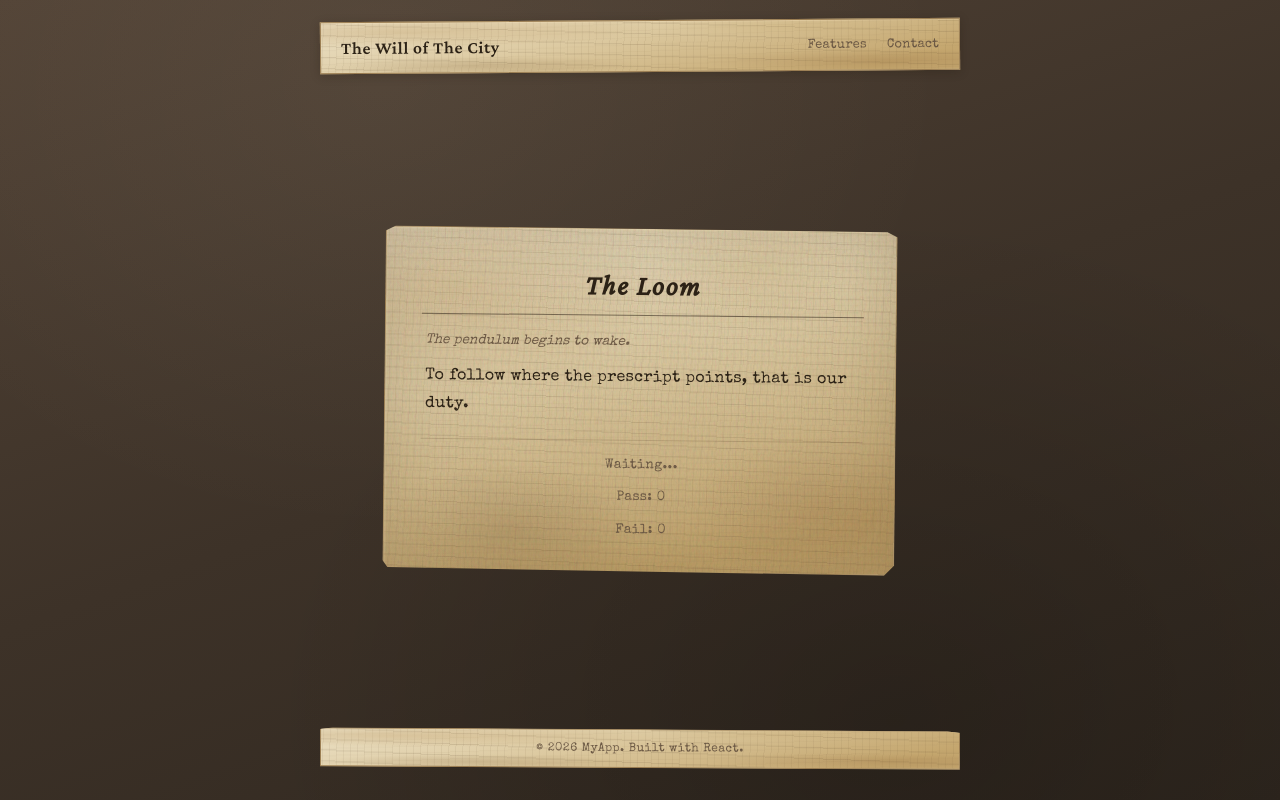
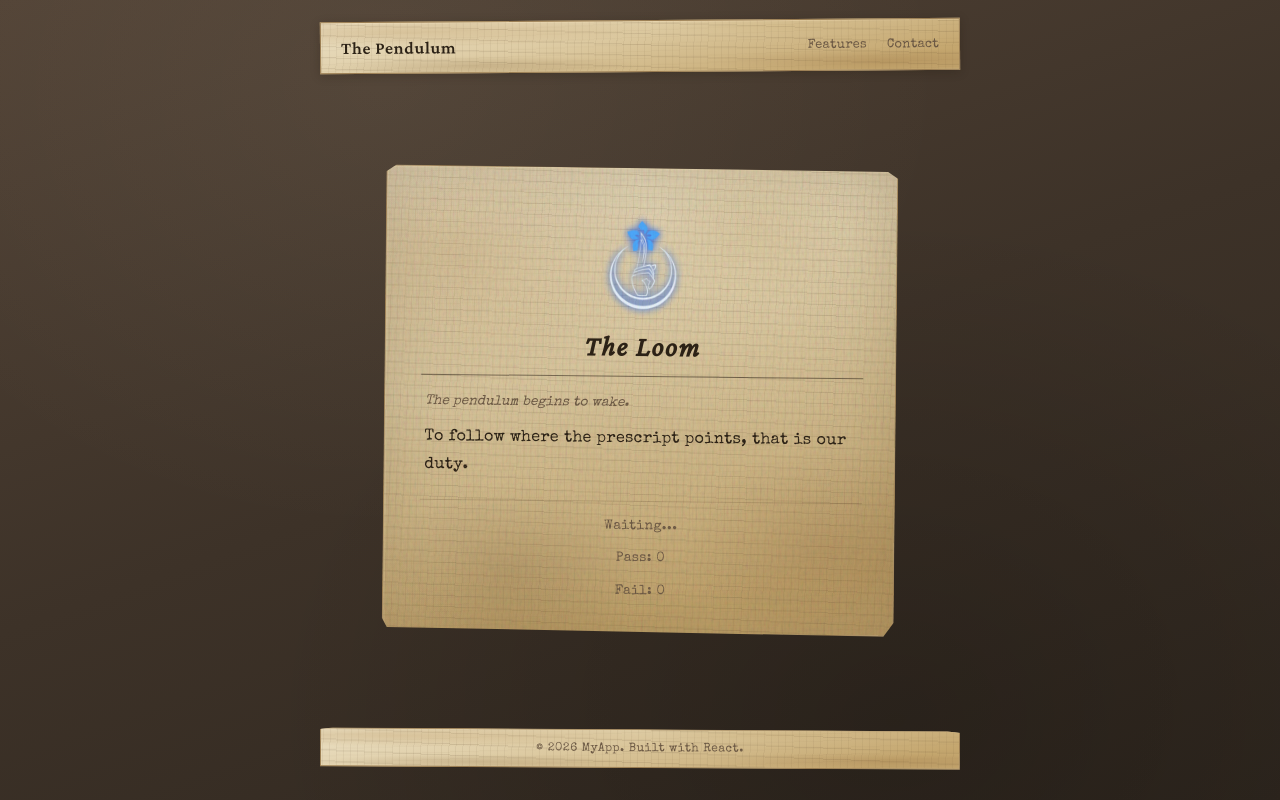
Before and after one commit to Neapolicy/The-Loom, a React (Create React App) app: page / in a window 1280 px wide. Both pictures are taken after a click on the button "APPROACH THE LOOM". Built offline with nearby package versions, Linux system fonts and the light colour scheme; no server answers.

Commit message:
added seal of the index

```diff
--- a/src/Chatbot.jsx
+++ b/src/Chatbot.jsx
@@ -2,6 +2,7 @@ import React, { useState, createContext, useEffect, useCallback } from "react";
 import ChatMessages from "./ChatMessages.jsx";
 import ChatInput from "./ChatInput.jsx";
 import Typewriter from "./typewriter.jsx";
+import Index_Seal from "./assets/index_seal.png"
 
 export const loadingContext = createContext({
   isLoading: false,
@@ -124,7 +125,7 @@ function Chatbot() {
         updatedMessages.concat({
           role: "assistant",
           content: "The loom could not respond. Ensure Ollama is running.",
-        })
+        }),
       );
       setIsLoading(false);
     } finally {
@@ -136,9 +137,7 @@ function Chatbot() {
     return (
       <div className="chatbot chatbot--landing">
         <div className="paper-sheet">
-          <button onClick={() => setStarted(true)}>
-            Approach the Loom
-          </button>
+          <button onClick={() => setStarted(true)}>Approach the Loom</button>
         </div>
       </div>
     );
@@ -148,6 +147,8 @@ function Chatbot() {
     <loadingContext.Provider value={{ isLoading, changeLoading }}>
       <div className="chatbot">
         <div className="paper-sheet">
+          <img src={Index_Seal} alt="seal of the index" className="IndSeal"/>
+
           <h2>The Loom</h2>
 
           {isBooting && (
--- a/src/content.js
+++ b/src/content.js
@@ -1,15 +1,10 @@
 const SITE_CONTENT = {
-  siteName: "The Will of The City",
+  siteName: "The Pendulum",
   hero: {
     greeting: "Hello, World",
     tagline: "A clean React boilerplate with separated components.",
     cta: "Get Started",
   },
-  features: [
-    { id: 1, icon: "⚡", title: "Fast", description: "Lightning-quick performance out of the box." },
-    { id: 2, icon: "🧩", title: "Modular", description: "Every UI concern lives in its own component." },
-    { id: 3, icon: "🎨", title: "Styleable", description: "CSS variables make theming effortless." },
-  ],
   footer: {
     copy: "© 2026 MyApp. Built with React.",
   },
--- a/src/styles.css
+++ b/src/styles.css
@@ -186,6 +186,14 @@ nav a:hover {
 }
 
 /* Chatbot area */
+.IndSeal {
+  display: block;
+  margin: auto;
+  width: 6.5em;
+
+  height: 50%;
+}
+
 .chatbot {
   flex: 1;
   display: flex;
```
Also changed, not shown: src/App.jsx (+0 -7 lines), src/assets/index_seal.png (added).
